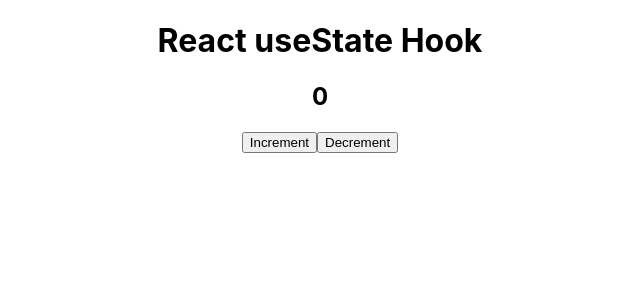
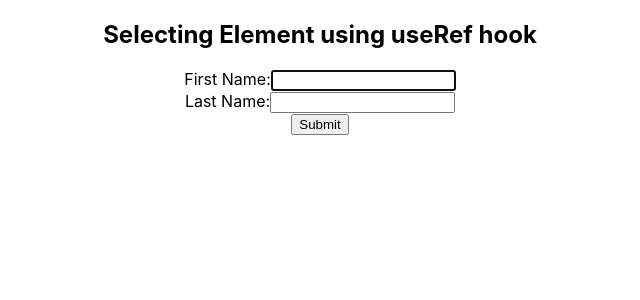
Before and after one commit to mnaresh2012/reactHooks, a React (Create React App) app in the folder react-hooks/: page / in a window 1280 px wide. Shown: the top 300 px of the page, without its empty margins (320-960 px from the left). Built offline with nearby package versions, Linux system fonts and the light colour scheme.

Commit message:
added useRef hook and useEfect

```diff
--- a/react-hooks/src/App.tsx
+++ b/react-hooks/src/App.tsx
@@ -2,11 +2,13 @@ import React from 'react';
 import './App.css';
 
 import {Timer} from './hooks/useState';
+import {SelectingEl} from './hooks/useRef';
 
 function App() {
   return (
     <div className="App">
-      <Timer title =  'React useState Hook'/>
+      {/* <Timer title =  'React useState Hook'/> */}
+      <SelectingEl />
     </div>
   );
 }
--- /dev/null
+++ b/react-hooks/src/hooks/useRef.tsx
@@ -0,0 +1,35 @@
+import { useEffect, useRef, useState } from "react";
+
+export const SelectingEl = () => {
+    const inputRef = useRef<HTMLInputElement | null>(null);
+    const [fName, setFname] = useState('');
+    const [lName, setLname] = useState('');
+
+    useEffect(() => {
+        if(inputRef.current) {
+            inputRef.current.focus(); // focus on page load
+        }
+    }, [])
+   const logMessage = (e: any) => {
+        e.preventDefault();
+        if(inputRef.current) {
+            inputRef.current.focus(); // focus on submitting the form
+        }
+        console.log({
+            fName,
+            lName
+        });
+    }
+    return (
+        <>
+            <h2>Selecting Element using useRef hook</h2>
+            <form onSubmit={logMessage.bind(this)}>
+                <label htmlFor = 'fName'>First Name:</label>
+                <input onChange={(e) => setFname(e.target.value)} ref = {inputRef} type='text' name='fName' value={fName} /><br />
+                <label htmlFor = 'lName'>Last Name:</label>
+                <input onChange={(e) => setLname(e.target.value)} type='text' name='lName' value={lName} /><br />
+                <button>Submit</button>
+            </form>
+        </>
+    );
+}
```
